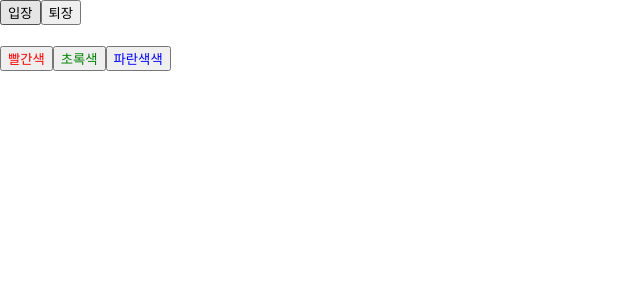
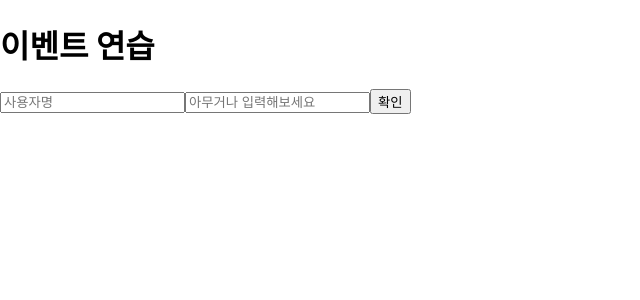
Before and after one commit to rival6821/react-study-book, a React (Create React App) app in the folder hello-react/: page / in a window 1280 px wide. Shown: the top 300 px of the page, without its empty margins (0-640 px from the left). Built offline with nearby package versions, Linux system fonts and the light colour scheme.

Commit message:
4.2 이벤트_class형

```diff
--- a/hello-react/src/App.js
+++ b/hello-react/src/App.js
@@ -1,10 +1,10 @@
 import React from 'react';
-import Say from './Say';
+import EventPractice from './EventPractice';
 
 function App() {
   return (
     <>
-      <Say></Say>
+      <EventPractice></EventPractice>
     </>
   );
 }
--- /dev/null
+++ b/hello-react/src/EventPractice.js
@@ -0,0 +1,51 @@
+import React, { Component } from 'react';
+
+class EventPractice extends Component {
+  state = {
+    message: '',
+    username: ''
+  };
+
+  handleChange = e => {
+    this.setState({
+      [e.target.name]: e.target.value
+    });
+  };
+  handleKeyPress = e => {
+    if (e.key === 'Enter') {
+      this.handleClick();
+    }
+  };
+  handleClick = () => {
+    alert(this.state.username + ':' + this.state.message);
+    this.setState({
+      message: '',
+      username: ''
+    });
+  };
+  render() {
+    return (
+      <div>
+        <h1>이벤트 연습</h1>
+        <input
+          type="text"
+          name="username"
+          placeholder="사용자명"
+          value={this.state.username}
+          onChange={this.handleChange}
+        />
+        <input
+          type="text"
+          name="message"
+          placeholder="아무거나 입력해보세요"
+          value={this.state.message}
+          onChange={this.handleChange}
+          onKeyPress={this.handleKeyPress}
+        />
+        <button onClick={this.handleClick}>확인</button>
+      </div>
+    );
+  }
+}
+
+export default EventPractice;
```
